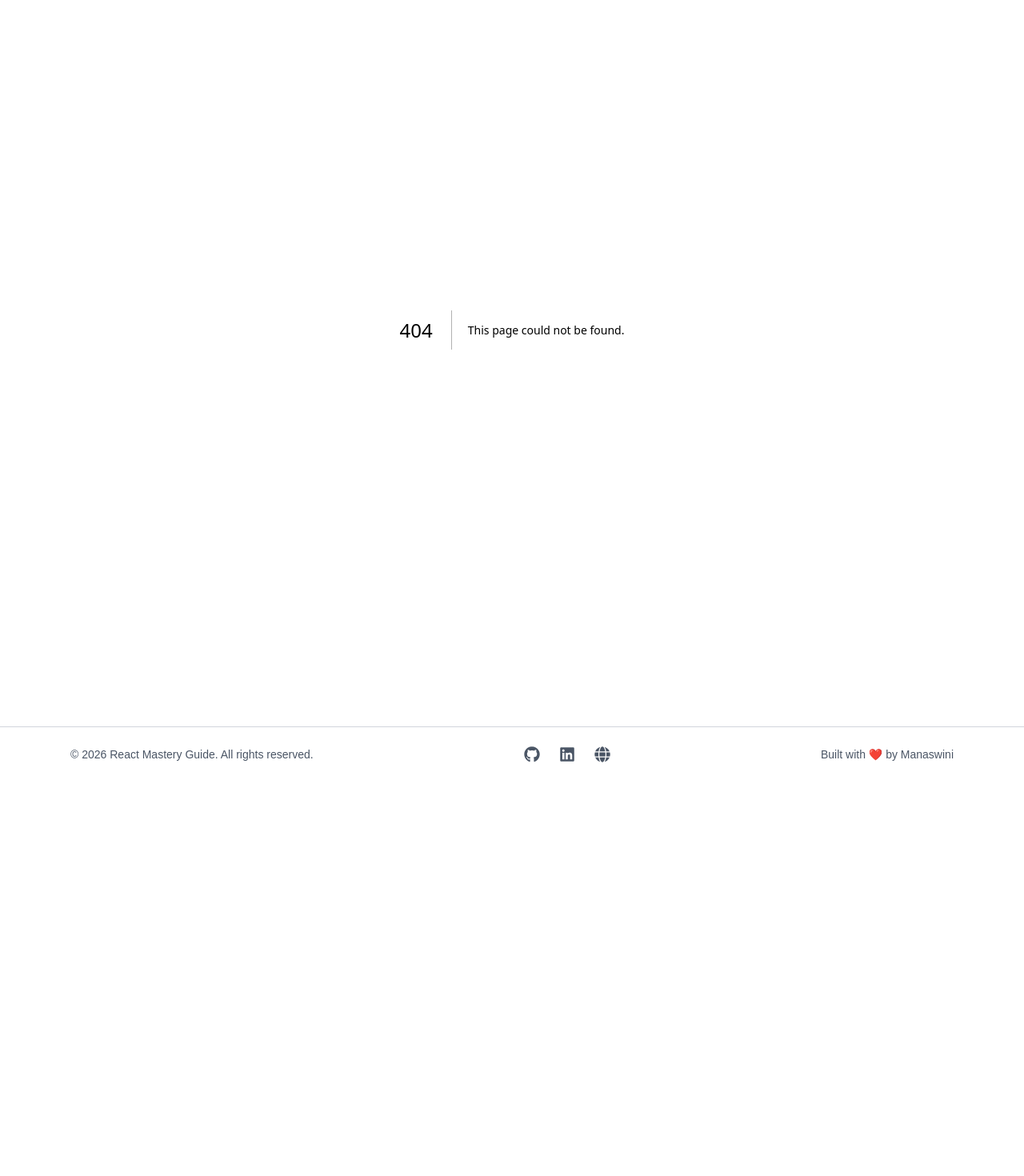
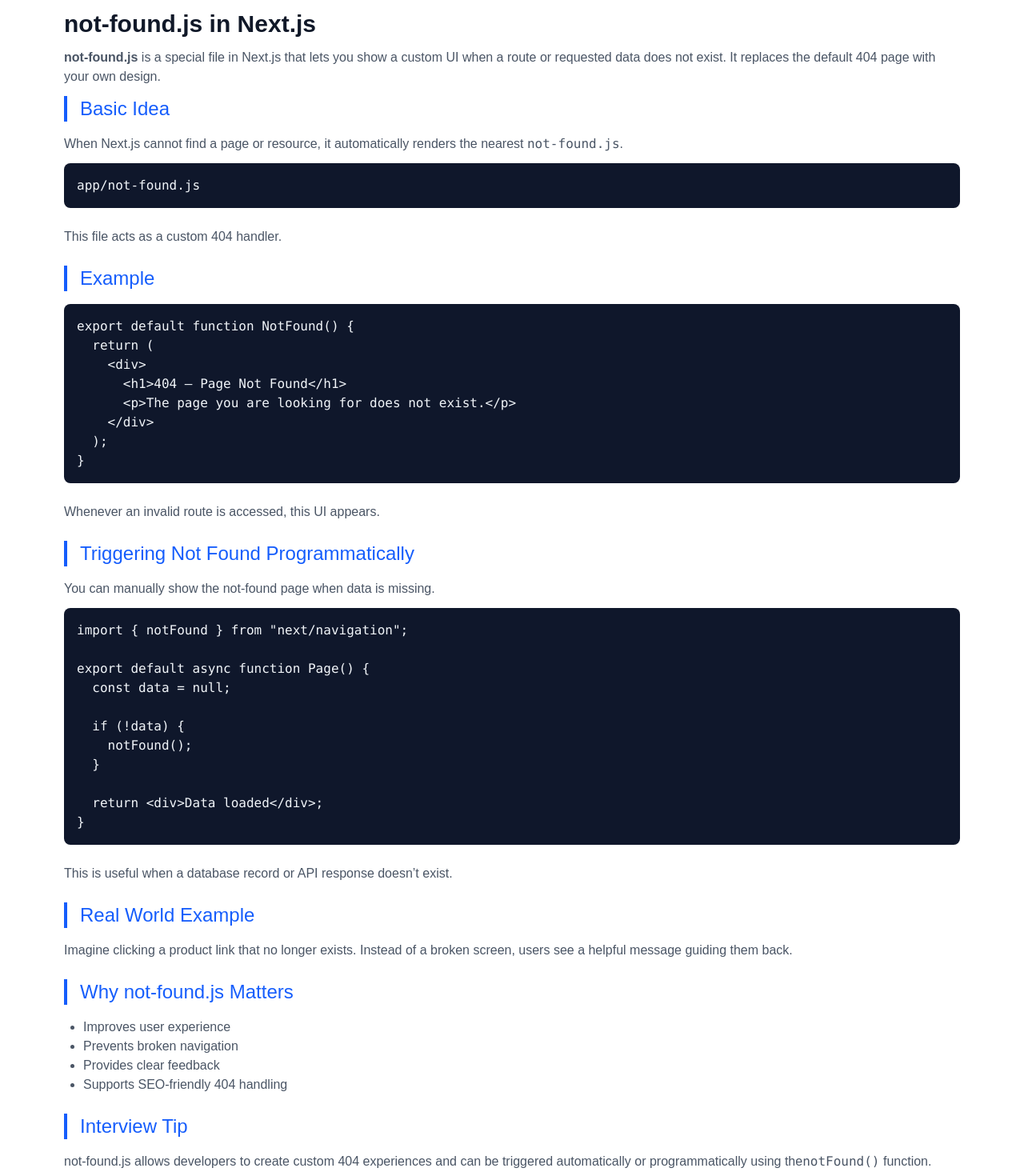
Before and after one commit to Monisasmal/nextjs-concept, a Next.js app: page /concepts/NotFound in a window 1280 px wide. Before the commit this address had no page. Shown: the part 80-1550 px from the top of the page at 80% size. Before the commit the page ends 1057 px from the top, so only its background shows below. Built offline with nearby package versions, Linux system fonts and the light colour scheme.

Commit message:
first commit

```diff
--- /dev/null
+++ b/src/app/concepts/NotFound/page.jsx
@@ -0,0 +1,126 @@
+export const metadata = {
+  title: "not-found.js in Next.js",
+  description: "Understand how custom 404 handling works using not-found.js in Next.js",
+};
+
+export default function NotFoundConcept() {
+  return (
+    <article className="prose prose-slate max-w-none">
+
+      <h1 className="text-2xl md:text-3xl font-bold text-gray-900 mb-3">
+        not-found.js in Next.js
+      </h1>
+
+      <p className="mb-3 text-gray-600">
+        <strong>not-found.js</strong> is a special file in Next.js that lets
+        you show a custom UI when a route or requested data does not exist.
+        It replaces the default 404 page with your own design.
+      </p>
+
+      {/* ---------------- Basic Idea ---------------- */}
+
+      <h2 className="text-2xl text-blue-600 border-l-4 border-blue-600 pl-4 mb-4">
+        Basic Idea
+      </h2>
+
+      <p className="text-gray-600 mb-3">
+        When Next.js cannot find a page or resource, it automatically renders
+        the nearest <code>not-found.js</code>.
+      </p>
+
+      <pre className="rounded-lg bg-slate-900 p-4 text-slate-100 mb-6 overflow-x-auto">
+        <code>{`app/not-found.js`}</code>
+      </pre>
+
+      <p className="text-gray-600 mb-6">
+        This file acts as a custom 404 handler.
+      </p>
+
+      {/* ---------------- Example ---------------- */}
+
+      <h2 className="text-2xl text-blue-600 border-l-4 border-blue-600 pl-4 mb-4">
+        Example
+      </h2>
+
+      <pre className="rounded-lg bg-slate-900 p-4 text-slate-100 mb-6 overflow-x-auto">
+        <code>{`export default function NotFound() {
+  return (
+    <div>
+      <h1>404 — Page Not Found</h1>
+      <p>The page you are looking for does not exist.</p>
+    </div>
+  );
+}`}</code>
+      </pre>
+
+      <p className="text-gray-600 mb-6">
+        Whenever an invalid route is accessed, this UI appears.
+      </p>
+
+      {/* ---------------- Programmatic Usage ---------------- */}
+
+      <h2 className="text-2xl text-blue-600 border-l-4 border-blue-600 pl-4 mb-4">
+        Triggering Not Found Programmatically
+      </h2>
+
+      <p className="text-gray-600 mb-3">
+        You can manually show the not-found page when data is missing.
+      </p>
+
+      <pre className="rounded-lg bg-slate-900 p-4 text-slate-100 mb-6 overflow-x-auto">
+        <code>{`import { notFound } from "next/navigation";
+
+export default async function Page() {
+  const data = null;
+
+  if (!data) {
+    notFound();
+  }
+
+  return <div>Data loaded</div>;
+}`}</code>
+      </pre>
+
+      <p className="text-gray-600 mb-6">
+        This is useful when a database record or API response doesn’t exist.
+      </p>
+
+      {/* ---------------- Real World Example ---------------- */}
+
+      <h2 className="text-2xl text-blue-600 border-l-4 border-blue-600 pl-4 mb-4">
+        Real World Example
+      </h2>
+
+      <p className="text-gray-600 mb-6">
+        Imagine clicking a product link that no longer exists. Instead of a
+        broken screen, users see a helpful message guiding them back.
+      </p>
+
+      {/* ---------------- Why It Matters ---------------- */}
+
+      <h2 className="text-2xl text-blue-600 border-l-4 border-blue-600 pl-4 mb-4">
+        Why not-found.js Matters
+      </h2>
+
+      <ul className="list-disc pl-6 text-gray-600 mb-6">
+        <li>Improves user experience</li>
+        <li>Prevents broken navigation</li>
+        <li>Provides clear feedback</li>
+        <li>Supports SEO-friendly 404 handling</li>
+      </ul>
+
+      {/* ---------------- Interview Tip ---------------- */}
+
+      <h2 className="text-2xl text-blue-600 border-l-4 border-blue-600 pl-4 mb-4">
+        Interview Tip
+      </h2>
+
+      <p className="text-gray-600">
+        not-found.js allows developers to create custom 404 experiences and
+        can be triggered automatically or programmatically using the
+        <code>notFound()</code> function.
+      </p>
+
+    </article>
+  );
+}
--- a/src/app/concepts/page.jsx
+++ b/src/app/concepts/page.jsx
@@ -24,8 +24,8 @@
   {name:  "What is  Static Site Generation (SSG) ?", path:"concepts/StaticSiteGeneration"},
   {name: "What is Incremental Static Regeneration?", path:"concepts/ISR"},
   {name: "What is Static vs Dynamic Pages?", path:"concepts/StaticVsDynamic"},
-  // {name: "What is Cache?", path:"concepts/CacheConcept"},
-  // {name: "What is not-found-js?", path:"concepts/NotFound"},
+  {name: "What is Cache?", path:"concepts/CacheConcept"},
+  {name: "What is not-found-js?", path:"concepts/NotFound"},
   // {name: "What is generate Static Params?", path:"concepts/generateStaticParams"},
   // {name: "What is use Server?", path:"concepts/useServer"},
   // {name: "What is use of useActionState?", path:"concepts/useActionState"},
```
